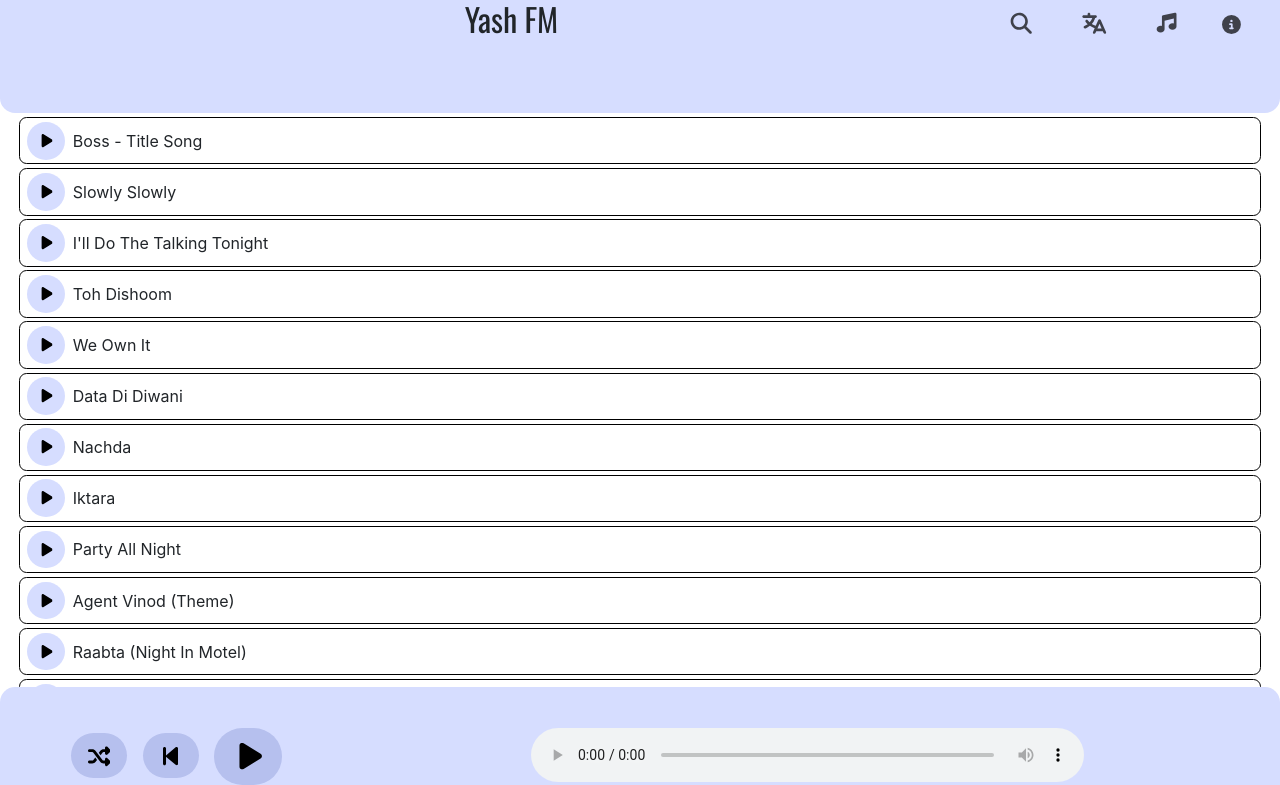
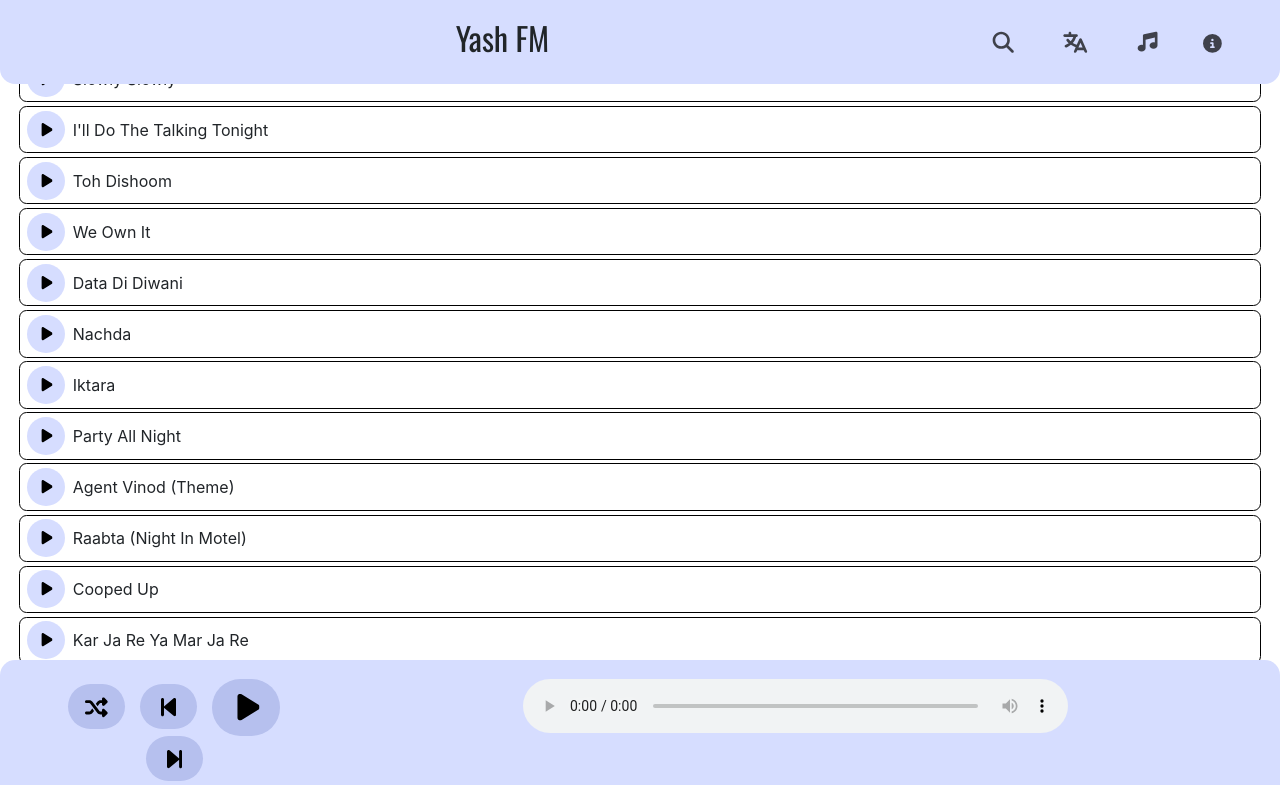
Before and after one commit to yashlikescode/react-audio-player, a React (Create React App) app: page / in a window 1280 px wide. Shown: the top 785 px of the page. Built offline with nearby package versions, Linux system fonts and the light colour scheme.

Commit message:
added dynamic height

```diff
--- a/src/App.css
+++ b/src/App.css
@@ -3,13 +3,13 @@
   padding: 0;
 }
 .filters {
-  height: 3cm;
+  height: max-content;
   position: fixed;
   width: 100%;
   top: 0;
   z-index: 1000;
   background-color: #d6ddff;
-  padding-left: 0.5cm;
+  padding: 0.5cm;
   border-radius: 0 0 0.4cm 0.4cm;
 }
 .title-bar {
@@ -38,22 +38,18 @@
 }
 
 .songdiv {
-  position: fixed;
-  top: 3cm;
-  height: calc(100vh - 6cm);
-  margin-bottom: 2cm;
   overflow-y: scroll;
   width: 100%;
   padding-left: 0.5cm;
   padding-bottom: 0.1cm;
 }
 .player {
-  height: 3cm;
+  height: max-content;
   width: 100%;
   position: fixed;
   bottom: 0;
   background-color: white;
-  padding-left: 0.5cm;
+  padding: 0.5cm;
   background-color: #d6ddff;
   border-radius: 0.4cm 0.4cm 0 0;
 }
@@ -281,6 +277,3 @@
 .search-toggle-open{
   background-color: #b8c2f3;
 }
-.search-toggle-closed{
-
-}
--- a/src/Home.js
+++ b/src/Home.js
@@ -362,11 +362,9 @@ const Home = () => {
 
       <div className="songdiv">{renderedSongs}</div>
 
-      <div className="player row text-center pt-2 m-0">
-        <div
-          className="songName"
-          style={isPlaying ? { opacity: 1 } : { opacity: 0 }}
-        >
+      <div className="player row text-center m-0">
+        {isPlaying && (<div
+          className="songName">
           <div className="loading-wave">
             <div className="loading-bar"></div>
             <div className="loading-bar"></div>
@@ -374,7 +372,7 @@ const Home = () => {
             <div className="loading-bar"></div>
           </div>
           {jsonSong[Number(sindex - 1)].Title}
-        </div>
+        </div>)}
 
         <div className="col-lg-3 col-sm-12">
           <button onClick={shuffle} className="prenex">
```
